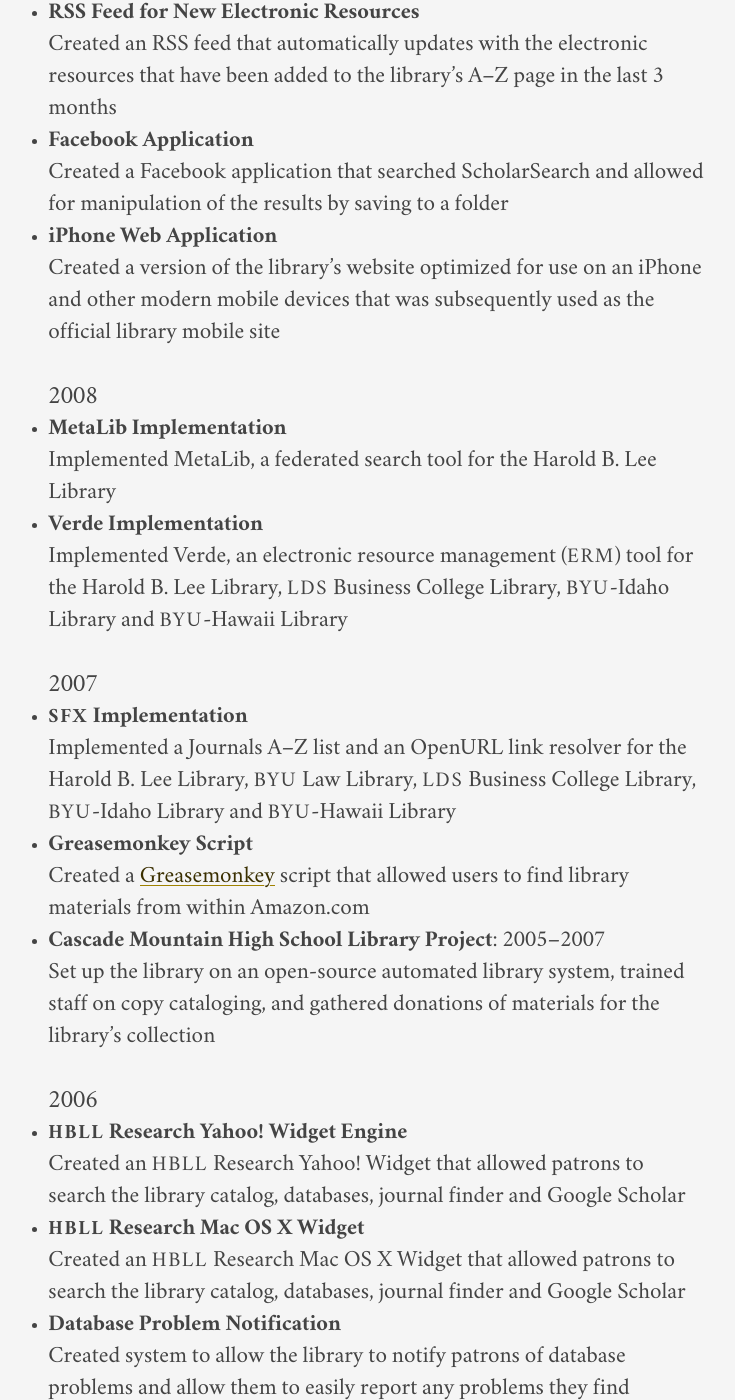
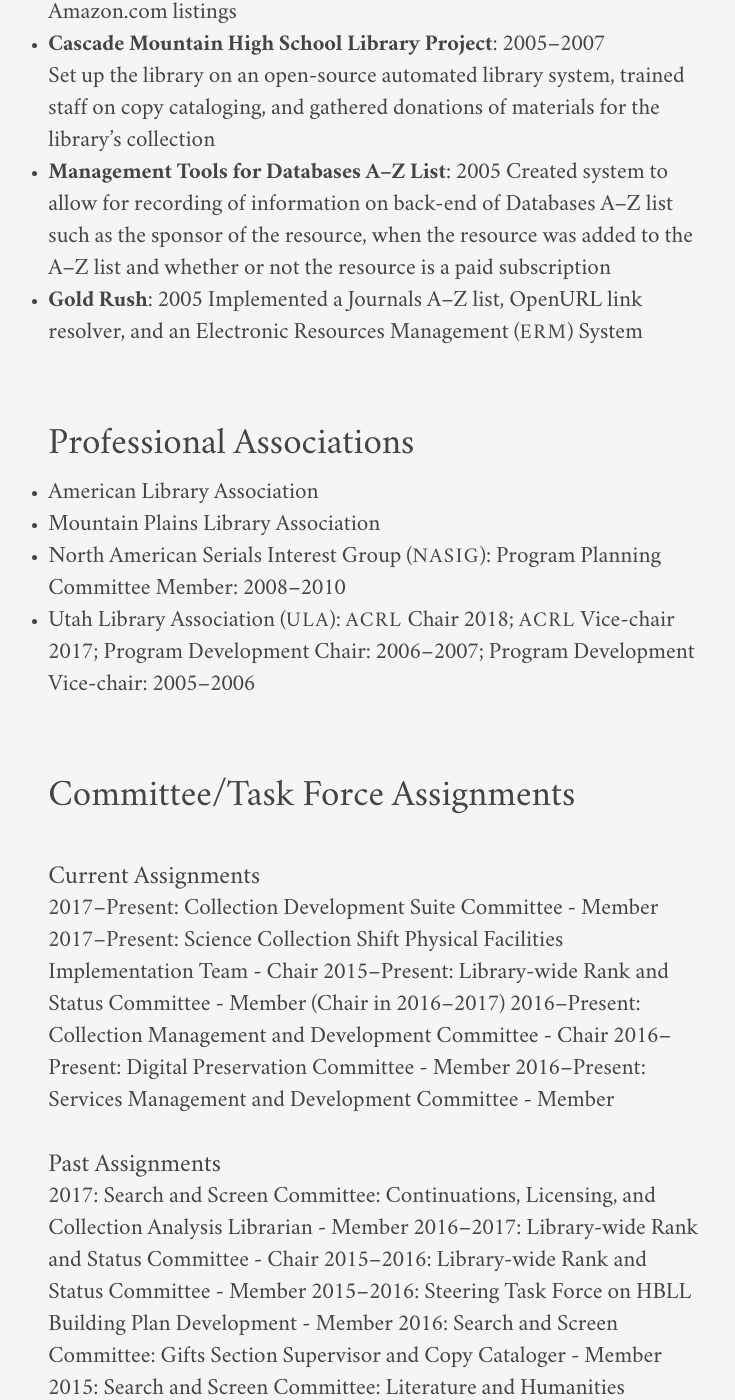
Before and after one commit to jaredhowland/jaredhowland.github.io, a Jekyll site: the page built from content/vita.md, in a window 1280 px wide and 1400 px high, scrolled down 8802 px. Shown: the whole window, without its empty margins (264-999 px from the left). Built offline with Jekyll 4.4.1, drawn with Linux system fonts in a browser that asks for light colours; some of the changed text lies outside the part shown.

Commit message:
Update vita.md

```diff
--- a/content/vita.md
+++ b/content/vita.md
@@ -17,7 +17,7 @@ Provo, <span class="caps">UT</span> 84602
 ### 2015–Present ###
 **Harold B. Lee Library**, Brigham Young University, Provo, <span class="caps">UT</span>
 
-*Collection Development Coordinator*
+*Collection Development Coordinator & Head, Collection Development Unit*
 
 * Budget the library’s collection development funds
 * Cultivate, maintain, and enrich relationships with library vendors and publishers
@@ -32,19 +32,21 @@ Provo, <span class="caps">UT</span> 84602
 
 *Collection Assessment Librarian & Head, Catalog Services*
 
-* Provided analysis of the library’s myriad collections; print and electronic
+* Provided analysis of the library’s myriad print and electronic collections
 * Coordinated workflows with shelf-ready vendors
 * Coordinated work between technical services and library information technology employees
-* Managed department resources and personnel
+* Oversaw creation and maintenance of the library’s collection development and journal analysis databases
+* Supervised Catalog Services employees with responsibility for the library’s shelf-ready program, copy cataloging, media cataloging, serials cataloging, and catalog clean-up and maintenance
+* Managed department resources, budget, and personnel
 
 ### 2011–2013 ###
 **Harold B. Lee Library**, Brigham Young University, Provo, <span class="caps">UT</span>
 
 *Subject Librarian – Recreation Management & Youth Leadership*
 
-* Teach library instruction courses for undergraduate and graduate students
-* Collect Recreation Management library materials
-* Manage collection development budget
+* Taugh library instruction courses for undergraduate and graduate students
+* Collected Recreation Management library materials
+* Managed collection development budget
 
 ### 2005–2011 ###
 **Harold B. Lee Library**, Brigham Young University, Provo, <span class="caps">UT</span>
@@ -83,71 +85,39 @@ Provo, <span class="caps">UT</span> 84602
 
 ## Publications ##
 
-### 2013 ###
 * Howland, Jared L., Schroeder, Rebecca, Wright, Thomas C. (2013). **Brigham Young University’s Patron-driven Acquisitions: Does It Stand the Test of Time?**. *Customer-Based Collection Development: An Overview*. ISBN: [978-1-85604-931-3][14].
-
-### 2011 ###
 * Schroeder, Rebecca and Howland, Jared L. (2011). **Shelf-ready: A Cost- benefit Analysis**. *Library Collections, Acquisitions, and Technical Services*. 35(4): 129–134. DOI: [10.1016/j.lcats.2011.04.002][1].
-
-### 2009 ###
 * Howland, Jared L., Wright, Thomas C., Boughan, Rebecca A. and Roberts, Brian C. (2009). **How Scholarly is Google Scholar? A Comparison to Library Databases**. *College & Research Libraries*. 70(3): 227–234.
-
 * Howland, Jared L., Wright, Thomas C., Howell, Scott and Dickson, Cody. (2009). **Google Scholar and the Continuing Education Literature**. *The Journal of Continuing Higher Education*. 57:35–39. DOI: [10.1080/07377360902806890][2].
-
-### 2008 ###
 * Howland, Jared L., Wright, Thomas C., Boughan, Rebecca A. and Roberts, Brian C. (2008). **How Scholarly is Google Scholar? A Comparison of Google Scholar to Library Databases**. *Issues in Librarianship: Presented Papers at the ALA 2008 Annual Conference*. Pages 65–71. ISBN: [978-0-8389-8486-4][3].
-
-### 2007 ###
 * Belliston, Jeffrey C., Howland, Jared L. and Roberts, Brian C. (2007). **Undergraduate Use of Federated Searching: A Survey of Preferences and Perceptions of Value-added Functionality**. *College & Research Libraries*. 68(6): 472–486.
-
 * Belliston, Jeffrey C., Howland, Jared L. and Roberts, Brian C. (2007). **Federated Searching: Do Undergraduates Prefer it and Does it Add Value?** *Sailing into the future: Charting our destiny: Proceedings of the Thirteenth National Conference of the Association of College and Research Libraries, March 29–April 1, 2007, Baltimore, Maryland*. Pages 103–113. ISBN: [978-0-8389-8419-2][4].
-
-### 2006 ###
 * Howland, Jared L. and Wright, Thomas C. (2006). **Implementing an Electronic Resource Management System: Brigham Young University’s Experience**. *Library Hi Tech News*. 23(7): 28–31. DOI: [10.1108/07419050610704358][5].
 
 ## Presentations ##
 
-### 2018 ###
-* **Small Data Management: Master Data for Better Collection Analysis**, March 2018, presented at the Electronic Resources and Libraries 2018 Conference in Austin, <span class="caps">TX</span>
-
-### 2017 ###
+* **Small Data Management: Master Data for Better Collection Analysis**, March 2018, to be presented at the Electronic Resources and Libraries 2018 Conference in Austin, <span class="caps">TX</span>
 * **Small Data Management**, October 2017, presented at the <span class="caps">OCLC</span> Americas Regional Council Meeting in Baltimore <span class="caps">MD</span>
 * **Large Journal Package Cancellations**, May 2017, poster presented at the Utah Library Association’s Annual Conference in Sandy, <span class="caps">UT</span> with Rebecca Boughan
-
-### 2013 ###
 * **Licensing Business Resources**, June 2013, presented at the <span class="caps">RUSA</span> Preconference at the American Library Association Annual Conference in Chicago, <span class="caps">IL</span>
-
-### 2011 ###
 * **Of Lending and Licensing**, June 2011, presented at the American Library Association Annual Conference in New Orleans, <span class="caps">LA</span> with Gerrit van Dyk
-
-### 2010 ###
 * **Shelf-ready: Is it Worth the Money?**, May 2010, presented at the Utah Library Association’s Annual Conference in St. George, <span class="caps">UT</span> with Rebecca Schroeder
 * **How Scholarly is Google Scholar? A Comparison of Google Scholar to Library Databases**, February 2010, invited keynote speaker at the Norwegian National Library Conference in Oslo, Norway
 * **Redundant Journal Access: Why Pay More than Once?**, February 2010, presented at the Electronic Resources and Libraries 2010 Conference in Austin, <span class="caps">TX</span>
-
-### 2009 ###
 * **Shelf-ready: Is it Worth the Money?**, December 2009, presented at the Harold B. Lee Library Employee Conference in Provo, <span class="caps">UT</span> with Rebecca Schroeder
 * **How Scholarly is Google Scholar? A Comparison of Google Scholar to Library Databases**, December 2009, presented at the Harold B. Lee Library Employee Conference in Provo, <span class="caps">UT</span>
 * **Fostering Creativity in the Workplace**, November 2009, presented at the Association of Research Libraries’ Research Library Leadership Fellows (<span class="caps">RLLF</span>) Program in Provo, <span class="caps">UT</span>
 * **Using Facebook to Connect with Students**, October 2009, poster presented at the Library Information and Technology Association’s 2009 National Forum in Salt Lake City, <span class="caps">UT</span>
-
-### 2008 ###
 * **MetaLib on Subject Pages: What to Know Before January**, December 2008, presented at the Harold B. Lee Library Employee Conference in Provo, <span class="caps">UT</span>
 * **How Scholarly is Google Scholar? A Comparison of Google Scholar to Library Databases**, June 2008, presented at the American Library Association Annual Conference in Anaheim, <span class="caps">CA</span>.
 * **How Scholarly is Google Scholar? A Comparison of Google Scholar to Library Databases**, May 2008, presented at the Mountain Plains Music Library Association Annual Conference in Provo, <span class="caps">UT</span>
 * **Library Databases vs. Google Scholar: Which is more scholarly?**, January 2008, presented at the Harold B. Lee Library Employee Conference in Provo, <span class="caps">UT</span>
-
-### 2007 ###
 * **Electronic Resource Management Systems: Learning from Experience**, November 2007, presented at the XXVII Annual Charleston Conference in Charleston, <span class="caps">SC</span>
 * **Licensing Electronic Resources: Easing the Pain**, May 2007, presented at the Utah Library Association’s Annual Conference in Provo, <span class="caps">UT</span>
 * **Federated Searching: Do Undergraduates Prefer it and Does it Add Value?**, May 2007, presented at the Utah Library Association’s Annual Conference in Provo, <span class="caps">UT</span>
 * **Federated Searching: Do Undergraduates Prefer it and Does it Add Value?**, March 2007, presented at the National <span class="caps">ACRL</span> Virtual Conference in Baltimore, <span class="caps">MD</span> with Jeffrey Belliston
 * **Federated Searching: Do Undergraduates Prefer it and Does it Add Value?**, March 2007, presented at the 13<sup>th</sup> National <span class="caps">ACRL</span> Conference in Baltimore, <span class="caps">MD</span> with Jeffrey Belliston
-
-### 2006 ###
 * **Implementing an Electronic Resource Management System**, May 2006, presented at the Utah Library Association’s Annual Conference in St. George, <span class="caps">UT</span>
-
-### 2004 ###
 * **Options for the MLS through Distance Education**, May 2004, presented at the Utah Library Association’s Annual Conference in Ogden, <span class="caps">UT</span> with Bill Lund, Derrik Hiatt and Heather Pitts
 * **The Best Business Resources in the Best Business Topics: Marketing**, May 2004, presented at the Utah Library Association’s Annual Conference in Ogden, <span class="caps">UT</span>
 
@@ -159,53 +129,43 @@ Provo, <span class="caps">UT</span> 84602
 Created a database that allowed us to determine the number of places we had access to all our journals. This allowed us to see overlap and cancel subscriptions without losing access to any content. Additionally, assessment information such as impact factor and usage is included in the tool.
 * **Book Assessment Tool**: 2012–Present
 Creating a database that is the corollary of the journal assessment tool for the library’s eBook collection.
-* **Mozilla Firefox Library Toolbar**: 2006–Present
-Released to the public a [toolbar][6] for the Mozilla Firefox browser that allows patrons to search the library catalog and databases, reserve group study rooms, request materials through Interlibrary Loan, and check library holdings from Amazon.com listings
 
-### 2010 ###
+### Past Projects ###
+* **Journal Retention and Cancellation**: 2016–2017
+Working with campus community and the Library IT department to create a process for collectively and collaboratively deciding on which journals to retain and which to cancel. Writing extensive resources and communications to ensure everyone is up-to-date on the latest information.
 * **Collection Development Database**: 2007–2010
 Proposed and planned the development of a collection development database that will aid in various collection development activities including budget allocation and viewing collection development patterns
-
-### 2009 ###
-* **MetaLib Implementation**
+* **MetaLib Implementation**: 2009
 Implemented MetaLib, a federated search tool for the <span class="caps">LDS</span> Business College Library, <span class="caps">BYU</span>-Idaho Library and <span class="caps">BYU</span>-Hawaii Library
 * **License Agreement Electronic Repository**: 2006–2009
 Used the D-Space system to store all license agreements, invoices and various communications with vendors which allowed for searching for individual license agreements and made it easier for the University Copyright Licensing and Interlibrary Loan Offices to find out about all of the library’s licensed rights for electronic resources
-* **Journal Overlap**
-Created a database that allowed us to determine the number of places we had access to all our journals. This allowed us to see overlap and cancel subscriptions without losing access to any content.
-* **RSS Feed for New Electronic Resources**
+* **RSS Feed for New Electronic Resources**: 2009
 Created an RSS feed that automatically updates with the electronic resources that have been added to the library’s A–Z page in the last 3 months
-* **Facebook Application**
+* **Facebook Application**: 2009
 Created a Facebook application that searched ScholarSearch and allowed for manipulation of the results by saving to a folder
-* **iPhone Web Application**
+* **iPhone Web Application**: 2009
 Created a version of the library’s website optimized for use on an iPhone and other modern mobile devices that was subsequently used as the official library mobile site
-
-### 2008 ###
-* **MetaLib Implementation**
+* **MetaLib Implementation**: 2008
 Implemented MetaLib, a federated search tool for the Harold B. Lee Library
-* **Verde Implementation**
+* **Verde Implementation**: 2008
 Implemented Verde, an electronic resource management (<span class="caps">ERM</span>) tool for the Harold B. Lee Library, <span class="caps">LDS</span> Business College Library, <span class="caps">BYU</span>-Idaho Library and <span class="caps">BYU</span>-Hawaii Library
-
-### 2007 ###
-* **<span class="caps">SFX</span> Implementation**
+* **<span class="caps">SFX</span> Implementation**: 2007
 Implemented a Journals A–Z list and an OpenURL link resolver for the Harold B. Lee Library, <span class="caps">BYU</span> Law Library, <span class="caps">LDS</span> Business College Library, <span class="caps">BYU</span>-Idaho Library and <span class="caps">BYU</span>-Hawaii Library
-* **Greasemonkey Script**
+* **Greasemonkey Script**: 2007
 Created a [Greasemonkey][9] script that allowed users to find library materials from within Amazon.com
+* **Database Problem Notification**: 2006
+Created system to allow the library to notify patrons of database problems and allow them to easily report any problems they find
+* **<span class="caps">HBLL</span> Research Yahoo! Widget Engine**: 2006
+Created an <span class="caps">HBLL</span> Research Yahoo! Widget that allowed patrons to search the library catalog, databases, journal finder and Google Scholar
+* **<span class="caps">HBLL</span> Research Mac OS X Widget**: 2006
+Created an <span class="caps">HBLL</span> Research Mac OS X Widget that allowed patrons to search the library catalog, databases, journal finder and Google Scholar
+* **Mozilla Firefox Library Toolbar**: 2006
+Released to the public a [toolbar][6] for the Mozilla Firefox browser that allows patrons to search the library catalog and databases, reserve group study rooms, request materials through Interlibrary Loan, and check library holdings from Amazon.com listings
 * **Cascade Mountain High School Library Project**: 2005–2007
 Set up the library on an open-source automated library system, trained staff on copy cataloging, and gathered donations of materials for the library’s collection
-
-### 2006 ###
-* **<span class="caps">HBLL</span> Research Yahoo! Widget Engine**
-Created an <span class="caps">HBLL</span> Research Yahoo! Widget that allowed patrons to search the library catalog, databases, journal finder and Google Scholar
-* **<span class="caps">HBLL</span> Research Mac OS X Widget**
-Created an <span class="caps">HBLL</span> Research Mac OS X Widget that allowed patrons to search the library catalog, databases, journal finder and Google Scholar
-* **Database Problem Notification**
-Created system to allow the library to notify patrons of database problems and allow them to easily report any problems they find
-
-### 2005 ###
-* **Management Tools for Databases A–Z List**
+* **Management Tools for Databases A–Z List**: 2005
 Created system to allow for recording of information on back-end of Databases A–Z list such as the sponsor of the resource, when the resource was added to the A–Z list and whether or not the resource is a paid subscription
-* **Gold Rush**
+* **Gold Rush**: 2005
 Implemented a Journals A–Z list, OpenURL link resolver, and an Electronic Resources Management (<span class="caps">ERM</span>) System
 
 ## Professional Associations ##
@@ -213,66 +173,64 @@ Implemented a Journals A–Z list, OpenURL link resolver, and an Electronic Reso
 * American Library Association
 * Mountain Plains Library Association
 * North American Serials Interest Group (<span class="caps">NASIG</span>): Program Planning Committee Member: 2008–2010
-* Utah Library Association (<span class="caps">ULA</span>): Program Development Chair: 2006–2007; Program Development Vice-chair: 2005–2006
+* Utah Library Association (<span class="caps">ULA</span>): <span class="caps">ACRL</span> Chair 2018; <span class="caps">ACRL</span> Vice-chair 2017; Program Development Chair: 2006–2007; Program Development Vice-chair: 2005–2006
 
 ## Committee/Task Force Assignments ##
 
 ### Current Assignments ###
-* 2012–Present: Web Working Group - Past Chair
-* 2015–Present: Steering Task Force on HBLL Building Plan Development - Member
-* 2016–Present: Library-wide Rank and Status Committee - Chair
-* 2016–Present: Collection Management and Development Committee - Chair
-* 2016–Present: Digital Preservation Committee - Member
-* 2016–Present: Services Management and Development Committee - Member
+2017–Present: Collection Development Suite Committee - Member
+2017–Present: Science Collection Shift Physical Facilities Implementation Team - Chair
+2015–Present: Library-wide Rank and Status Committee - Member (Chair in 2016–2017)
+2016–Present: Collection Management and Development Committee - Chair
+2016–Present: Digital Preservation Committee - Member
+2016–Present: Services Management and Development Committee - Member
 
 ### Past Assignments ###
-* 2015–2016: Library-wide Rank and Status Committee - Member
-* 2012–2016: Library Systems Management Committee - Member
-* 2009–2016: Discovery Systems Management Committee- Member
-* 2009–2012: Web Working Group - Chair
-* 2009–2011: Blue Sky Group - Member
-* 2009–2010: Collection Development Database Project Team - Project Manager
-* 2008–2010: North American Serials Interest Group (NASIG) Program Planning Committee - Member
-* 2005–2016: Collection Management and Development Committee - Member
-* 2004–2010: Information Literacy Committee - Member
-* 2006–2009: Web Working Group - Member
-* 2007–2009: Primo/MetaLib Implementation Team - Member
-* 2007–2009: Research Behaviors Task Force - Member
-* 2006–2008: Skunkworks Team - Member
-* 2007–2008: Verde Implementation Team - Project Manager
-* 2007–2008: Website Reorganization Project Team - Member
-* 2007–2008: SFX Implementation Team - Project Manager
-* 2006–2007: Consolidated Search Interface Project Team - Member
-* 2006–2007: Utah Library Association - Program Development Chair
-* 2005: Information Literacy Sub-committee: Instruction Room Use Guidelines Rewrite - Chair
-* 2005: Library Support Staff Association - President
-* 2005: Library-wide Annual Meeting Planning - Member
-* 2005–2006: Promotion Committee - Member
-* 2005–2006: Search and Screen Committee: Information Literacy Librarian - Member
-* 2005–2006: Utah Library Association - Program Development Vice-chair
-* 2005–2007: WebFeat Usage Task Force - Member
-* 2004: Library Support Staff Association - Vice President
-* 2004: Library Support Staff Association - Public Services Member-at-large
-* 2004: Management/Economics and Government Documents Merge Committee - Member
-* 2004: Public Services Sub-committee: Meeting Frequency - Member
+2017: Search and Screen Committee: Continuations, Licensing, and Collection Analysis Librarian - Member
+2016–2017: Library-wide Rank and Status Committee - Chair
+2015–2016: Library-wide Rank and Status Committee - Member
+2015–2016: Steering Task Force on HBLL Building Plan Development - Member
+2016: Search and Screen Committee: Gifts Section Supervisor and Copy Cataloger - Member
+2015: Search and Screen Committee: Literature and Humanities Cataloging Specialist - Member
+2012–2017: Web Working Group - Past Chair
+2012–2016: Library Systems Management Committee - Member
+2012–2014: Technical Services Rank and Status Committee - Member (Chair in 2013)
+2012: Search and Screen Committee: Monograph Accounts Supervisor - Member
+2009–2016: Discovery Systems Management Committee - Member
+2009–2012: Web Working Group - Chair
+2009–2011: Blue Sky Group - Member
+2009–2010: Collection Development Database Project Team - Project Manager
+2008–2010: North American Serials Interest Group (NASIG) Program Planning Committee - Member
+2005–2015: Collection Management and Development Committee - Member
+2004–2010: Information Literacy Committee - Member
+2006–2009: Web Working Group - Member
+2007–2009: Primo/MetaLib Implementation Team - Member
+2007–2009: Research Behaviors Task Force - Member
+2006–2008: Skunkworks Team - Member
+2007–2008: Verde Implementation Team - Project Manager
+2007–2008: Website Reorganization Project Team - Member
+2007–2008: SFX Implementation Team - Project Manager
+2006–2007: Consolidated Search Interface Project Team - Member
+2006–2007: Utah Library Association - Program Development Chair
+2005: Information Literacy Sub-committee: Instruction Room Use Guidelines Rewrite - Chair
+2005: Library Support Staff Association - President
+2005: Library-wide Annual Meeting Planning - Member
+2005–2006: Promotion Committee - Member
+2005–2006: Search and Screen Committee: Information Literacy Librarian - Member
+2005–2006: Utah Library Association - Program Development Vice-chair
+2005–2007: WebFeat Usage Task Force - Member
+2004: Library Support Staff Association - Vice President
+2004: Library Support Staff Association - Public Services Member-at-large
+2004: Management/Economics and Government Documents Merge Committee - Member
+2004: Public Services Sub-committee: Meeting Frequency - Member
 
 ## Awards and Recognitions ##
-
-### 2010 ###
+* Member of the Honor Society of Phi Kappa Phi, invited 2018
 * **<span class="caps">HBLL</span> Star Award** for updating and dramatically improving the journal overlap database that will save the library even more collection development money
-
-### 2009 ###
-* **<span class="caps">HBLL</span> Star Award** for building the journal overlap database that saved the library over $150,000 of collection development money
-
-### 2008 ###
+* **<span class="caps">HBLL</span> Star Award** for building the journal overlap database that saved the library over $600,000 of collection development money
 * **[2008 American Library Association Emerging Leaders Program Participant][10]**
-
-### 2007 ###
 * **<span class="caps">HBLL</span> Star Award** for implementing <span class="caps">SFX</span> for the library and academic institutions in the Consortium of Church Libraries and Archives
-
-### 2005 ###
 * **[Member][11] of [Beta Phi Mu][12]**, International Library and Information Studies Honor Society, invited Summer 2005
-
 * **[<span class="caps">BRASS</span> Thomson Financial Student Travel Award][13]**
 
 ## Education ##
```
